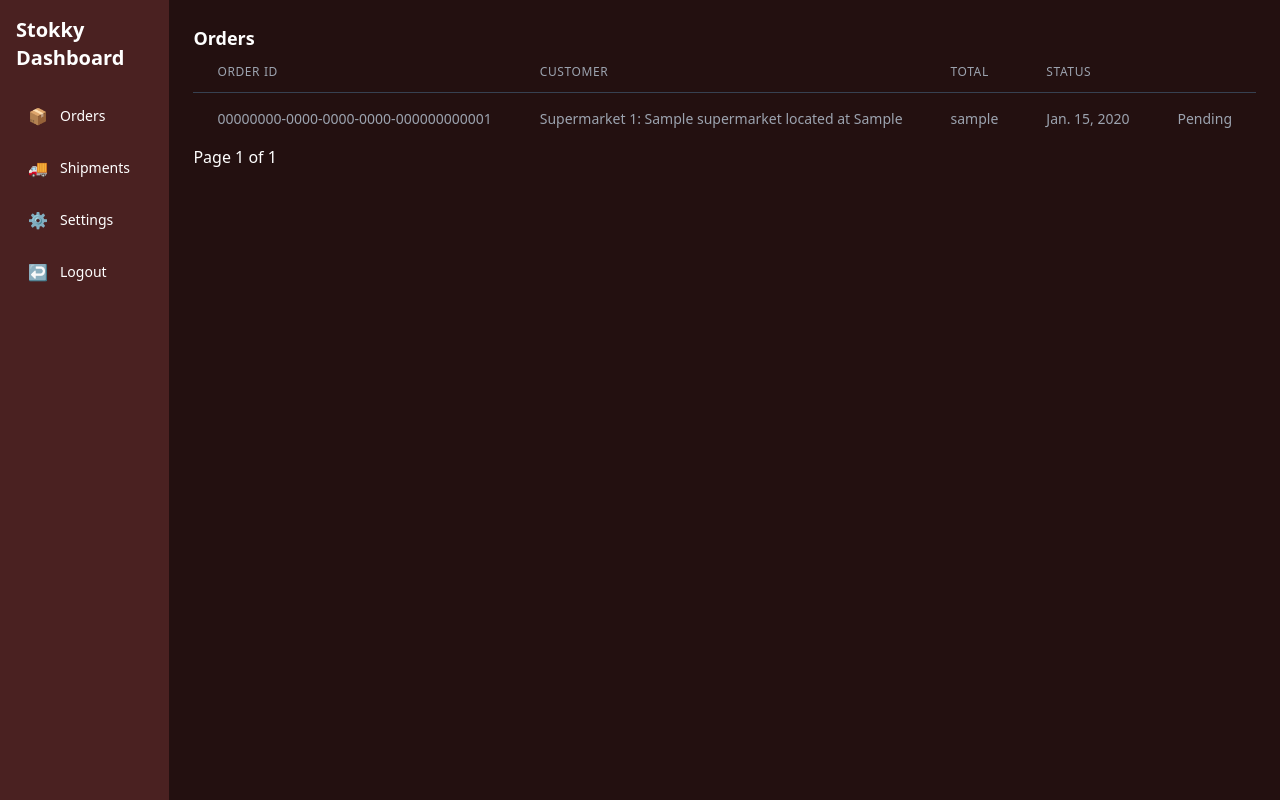
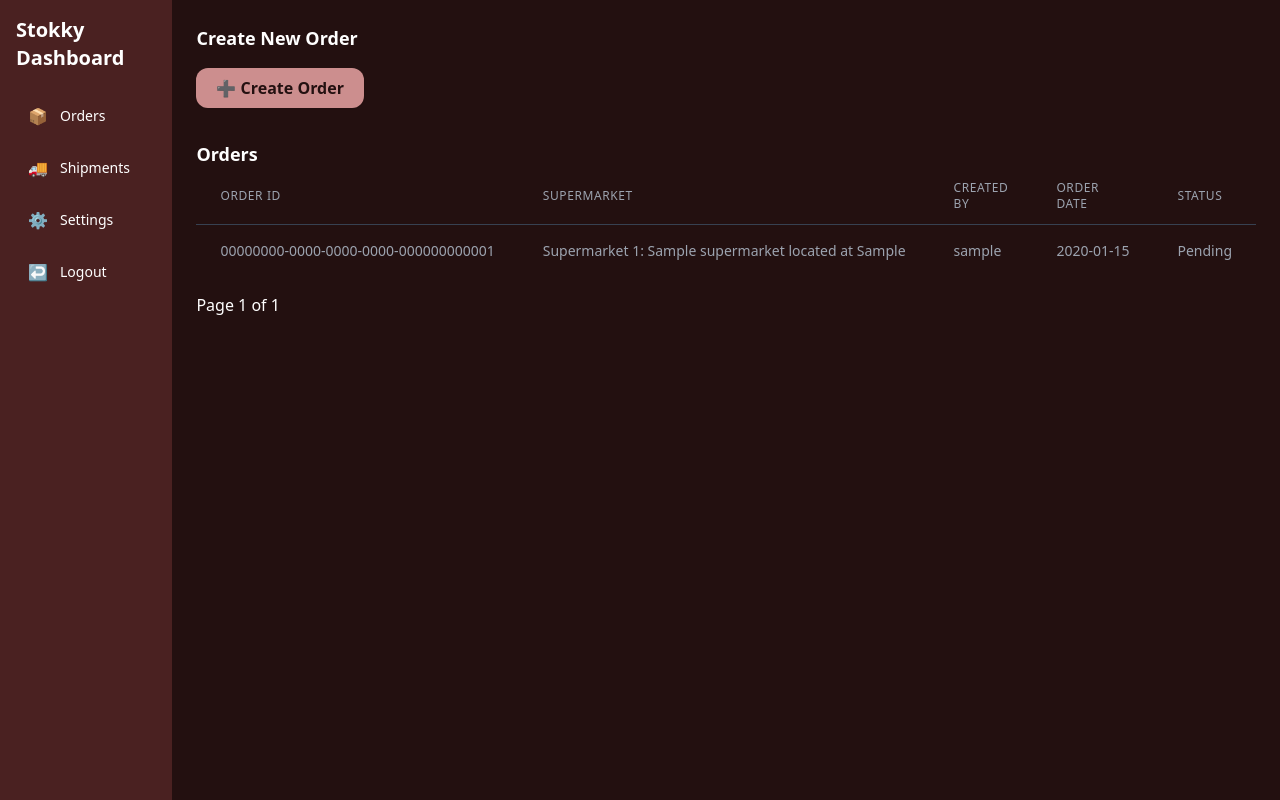
Before and after one commit to EmadSayed650/Project-Django, a Django app: page /orders/ in a window 1280 px wide. Run offline with Django 5.2, Linux system fonts and the light colour scheme; tables that the repository leaves empty hold one stand-in row (values such as "Sample post"); some libraries are stand-ins or nearby versions.

Commit message:
Add create_order view, form, and styled template for user order creation

```diff
--- a/orders/urls.py
+++ b/orders/urls.py
@@ -1,5 +1,6 @@
-from .views import order_list
+from .views import order_list,create_order
 from django.urls import path, include
 urlpatterns = [
     path('', order_list, name='order_list'),
+    path('create/', create_order, name='create_order'),
 ]
--- a/orders/views.py
+++ b/orders/views.py
@@ -1,7 +1,10 @@
 from django.urls import path, include
-from django.shortcuts import render
+from django.shortcuts import redirect, render
 from .models import Order
 from django.core.paginator import Paginator
+from .forms import OrderForm
+from django.contrib.auth.decorators import user_passes_test
+from django.shortcuts import get_object_or_404
 # Create your views here.
 
 
@@ -12,3 +15,38 @@ def order_list(request):
     page_number = request.GET.get('page')
     page_obj = paginator.get_page(page_number)
     return render(request, 'orders/orders.html', {'page_obj': page_obj})
+
+
+
+def create_order(request):
+    if request.method == 'POST':
+        form = OrderForm(request.POST)
+        if form.is_valid():
+            order = form.save(commit=False)
+            order.created_by = request.user  # Assuming you have authentication set up
+            order.status = 'pending'
+            order.save()
+            return redirect('order_list')
+    else:
+        form = OrderForm()
+    return render(request, 'orders/create_order.html', {'form': form})
+
+
+
+
+# def is_manager(user):
+#     return user.is_authenticated and user.role == 'manager'
+
+# @user_passes_test(is_manager)
+# def confirm_order(request, order_id):
+#     order = get_object_or_404(Order, id=order_id)
+#     if request.method == 'POST':
+#         form = ConfirmOrderForm(request.POST, instance=order)
+#         if form.is_valid():
+#             confirmed_order = form.save(commit=False)
+#             confirmed_order.confirmed_by = request.user
+#             confirmed_order.save()
+#             return redirect('manager_dashboard')
+#     else:
+#         form = ConfirmOrderForm(instance=order)
+#     return render(request, 'manager/confirm_order.html', {'form': form})
--- a/templates/orders/orders.html
+++ b/templates/orders/orders.html
@@ -1,41 +1,53 @@
 {% extends 'Orders/main_dashboard.html' %}
 {% block content %}
-<h2 class="text-white text-lg font-semibold">Orders</h2>
+
+<h2 class="text-white text-lg font-semibold mb-4">Create New Order</h2>
+
+
+<a href="{% url 'create_order' %}"
+   class="inline-block bg-[#cc8e8e] hover:bg-[#a26c6c] text-[#231010] font-bold py-2 px-5 rounded-xl transition duration-300 shadow-sm">
+   ➕ Create Order
+</a>
+
+
+
+<h2 class="text-white text-lg font-semibold mt-8">Orders</h2>
+
 <table class="min-w-full divide-y divide-gray-700">
     <thead>
         <tr>
             <th class="px-6 py-3 text-left text-xs font-medium text-gray-400 uppercase tracking-wider">Order ID</th>
-            <th class="px-6 py-3 text-left text-xs font-medium text-gray-400 uppercase tracking-wider">Customer</th>
-            <th class="px-6 py-3 text-left text-xs font-medium text-gray-400 uppercase tracking-wider">Total</th>
+            <th class="px-6 py-3 text-left text-xs font-medium text-gray-400 uppercase tracking-wider">Supermarket</th>
+            <th class="px-6 py-3 text-left text-xs font-medium text-gray-400 uppercase tracking-wider">Created By</th>
+            <th class="px-6 py-3 text-left text-xs font-medium text-gray-400 uppercase tracking-wider">Order Date</th>
             <th class="px-6 py-3 text-left text-xs font-medium text-gray-400 uppercase tracking-wider">Status</th>
         </tr>
     </thead>
     <tbody class="divide-y divide-gray-700">
-        {% for page_obj in page_obj %}
+        {% for order in page_obj %}
         <tr>
-            <td class="px-6 py-4 whitespace-nowrap text-sm text-gray-400">{{ page_obj.order_id }}</td>
-            <td class="px-6 py-4 whitespace-nowrap text-sm text-gray-400">{{ page_obj.supermarket }}</td>
-           <td class="px-6 py-4 whitespace-nowrap text-sm text-gray-400">{{ page_obj.created_by }}</td>
-            <td class="px-6 py-4 whitespace-nowrap text-sm text-gray-400">{{ page_obj.order_date }}</td>
-            <td class="px-6 py-4 whitespace-nowrap text-sm text-gray-400">{{ page_obj.status }}</td>
+            <td class="px-6 py-4 whitespace-nowrap text-sm text-gray-400">{{ order.order_id }}</td>
+            <td class="px-6 py-4 whitespace-nowrap text-sm text-gray-400">{{ order.supermarket }}</td>
+            <td class="px-6 py-4 whitespace-nowrap text-sm text-gray-400">{{ order.created_by }}</td>
+            <td class="px-6 py-4 whitespace-nowrap text-sm text-gray-400">{{ order.order_date|date:"Y-m-d" }}</td>
+            <td class="px-6 py-4 whitespace-nowrap text-sm text-gray-400">{{ order.status }}</td>
         </tr>
         {% endfor %}
     </tbody>
 </table>
 
-
-<div class="pagination">
+<div class="pagination mt-4 text-white">
     <span class="step-links">
         {% if page_obj.has_previous %}
-            <a href="?page=1">First</a>
-            <a href="?page={{ page_obj.previous_page_number }}">Previous</a>
+        <a href="?page=1" class="mr-2 underline">First</a>
+        <a href="?page={{ page_obj.previous_page_number }}" class="mr-2 underline">Previous</a>
         {% endif %}
 
         <span>Page {{ page_obj.number }} of {{ page_obj.paginator.num_pages }}</span>
 
         {% if page_obj.has_next %}
-            <a href="?page={{ page_obj.next_page_number }}">Next</a>
-            <a href="?page={{ page_obj.paginator.num_pages }}">Last</a>
+        <a href="?page={{ page_obj.next_page_number }}" class="ml-2 underline">Next</a>
+        <a href="?page={{ page_obj.paginator.num_pages }}" class="ml-2 underline">Last</a>
         {% endif %}
     </span>
 </div>
```
Also changed, not shown: orders/forms.py (added, +17 -0 lines), templates/orders/create_order.html (added, +37 -0 lines).
